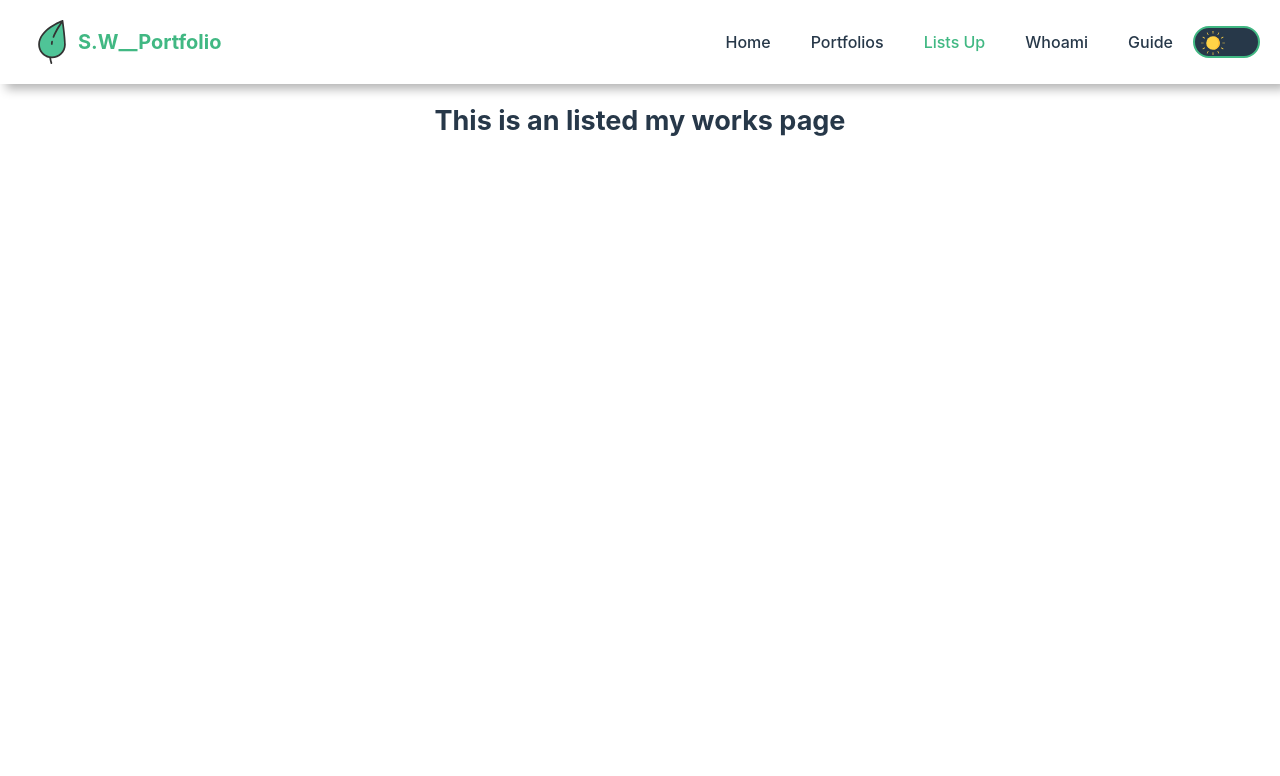
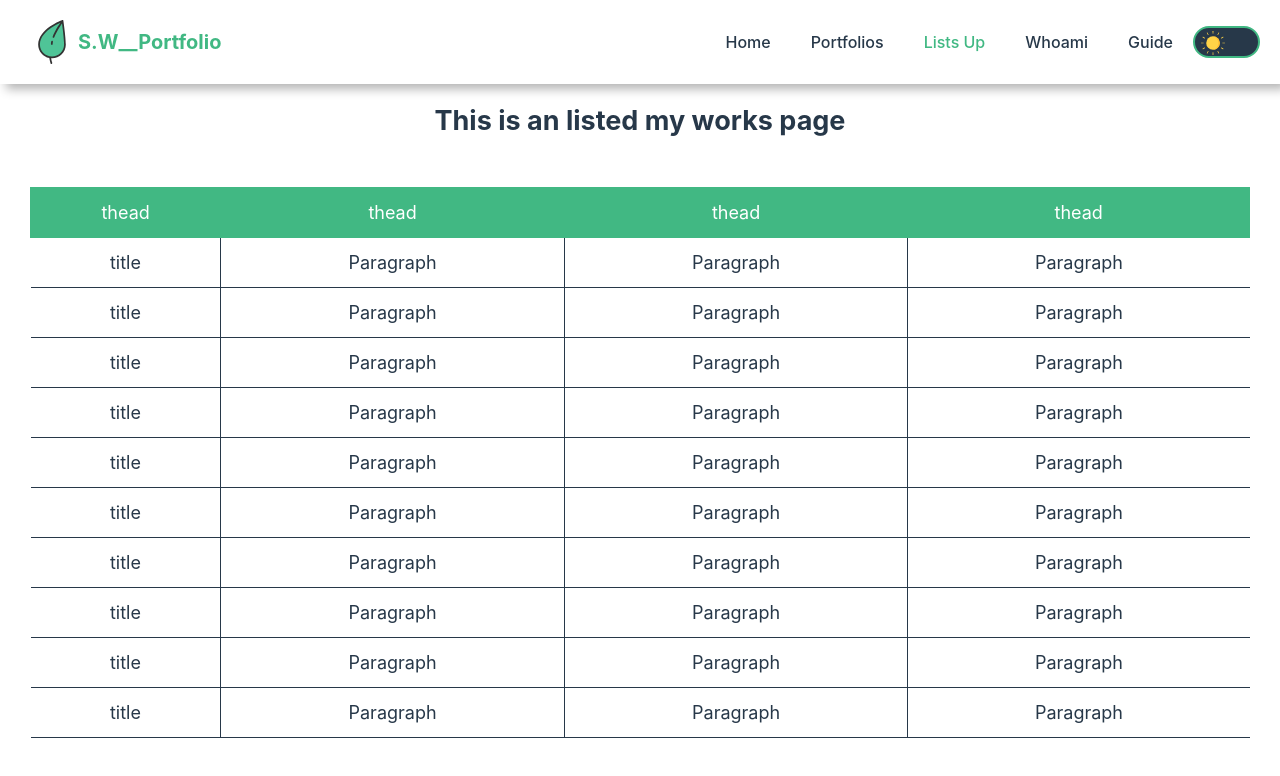
Before and after one commit to yondupark/vuefolio, a Vue app: page /Listsup in a window 1280 px wide. Shown: the top 776 px of the page. Built offline with nearby package versions, Linux system fonts and the light colour scheme.

Commit message:
Making Structures

```diff
--- a/src/assets/scss/common.scss
+++ b/src/assets/scss/common.scss
@@ -45,8 +45,8 @@ $error: '#b71c1c';
 
 .pageContens {
   font-size: 1.8rem;
-    padding: 2rem 3rem;
-    min-height: 50rem;
+  padding: 2rem 3rem;
+  min-height: 50rem;
 }
 .vue-container + .guidewrap {
     position: fixed;
@@ -77,6 +77,7 @@ $error: '#b71c1c';
       }
     }
   }
+
   .toggle-slider {
     cursor: pointer;
     display: flex;
@@ -140,10 +141,9 @@ $error: '#b71c1c';
   }
 }
 
+
 .vueHome {
-  width: 160rem;
-  min-height: calc(100vh - 8.3rem);
-  margin: 0 auto;
+  @include contentsWrap;
   @include flexbox;
   > div {
     padding: 2rem 5rem;
@@ -157,3 +157,62 @@ $error: '#b71c1c';
     }
   }
 }
+
+.portfolios {
+  @include contentsWrap;
+  > ul {
+    @include flexbox;
+    flex-wrap: wrap;
+    justify-content: flex-start;
+    align-items: baseline;
+    padding: 2rem 5rem;
+    list-style: none;
+    li {
+      width: 18%;
+      height: 30rem;
+      background: $pointColor;
+      margin: 1%;
+    }
+  }
+}
+
+.listsup {
+  @include contentsWrap;
+  table {
+    width: 100%;
+    border-collapse: collapse;
+    margin-top: 5rem;
+    caption {
+      overflow: hidden;
+      white-space: nowrap;
+      clip: rect(1px,1px,1px,1px);
+      clip-path: inset(50%);
+      width: 1px;
+      height: 1px;
+      margin: 0 0 -1px;
+      padding: 0;
+      border: 0;
+    }
+    thead th {
+      font-size: 1.8rem;
+      padding: 1.4rem 0;
+      color: #fff;
+      background: $pointColor;
+      border:1px solid $pointColor;
+      font-weight: 400;
+    }
+    tbody th {
+      padding: 1.4rem 0;
+      border:1px solid $primarayColor;
+      border-left: none;
+      font-weight: 400;
+    }
+    tbody td {
+      border:1px solid $primarayColor;
+      font-weight: 400;
+      &:last-child {
+        border-right: none;
+      }
+    }
+  }
+}
--- a/src/assets/scss/reset.scss
+++ b/src/assets/scss/reset.scss
@@ -3,6 +3,10 @@ $textColor : #273849;
 $pointColor: #41b883;
 $secondaryColor: #36495e;
 $error: '#b71c1c';
+
+:root {
+    font-size: 62.5%;
+}
 
 @mixin baseColors {
     display: flex;
@@ -14,9 +18,10 @@ $error: '#b71c1c';
     justify-content: space-between;
     align-items: center;
 }
-
-:root {
-    font-size: 62.5%;
+@mixin contentsWrap {
+    width: 160rem;
+    max-width: 100%;
+    margin: 0 auto;
 }
 * {
     margin: 0;
--- a/src/views/Listsup.vue
+++ b/src/views/Listsup.vue
@@ -1,5 +1,86 @@
 <template>
-  <div class="about">
+  <div class="listsup">
     <h1>This is an listed my works page</h1>
+    <table>
+      <caption>table</caption>
+      <colgroup>
+        <col />
+        <col />
+        <col />
+        <col />
+      </colgroup>
+      <thead>
+        <tr>
+          <th>thead</th>
+          <th>thead</th>
+          <th>thead</th>
+          <th>thead</th>
+        </tr>
+      </thead>
+      <tbody>
+          <tr
+              v-for="(tables, i) in tabledata"
+              :key="i"
+              class="portfolios boxs"
+          >
+            <th>{{ tables.title }}</th>
+            <td>{{ tables.subtitle }}</td>
+            <td>{{ tables.subtitle }}</td>
+            <td>{{ tables.subtitle }}</td>
+          </tr>
+      </tbody>
+    </table>
   </div>
 </template>
+
+
+
+<script>
+export default {
+  name: 'tables',
+  data: () => ({
+    tabledata: [
+      {
+        title: 'title',
+        subtitle: 'Paragraph',
+      },
+      {
+        title: 'title',
+        subtitle: 'Paragraph',
+      },
+      {
+        title: 'title',
+        subtitle: 'Paragraph',
+      },
+      {
+        title: 'title',
+        subtitle: 'Paragraph',
+      },
+      {
+        title: 'title',
+        subtitle: 'Paragraph',
+      },
+      {
+        title: 'title',
+        subtitle: 'Paragraph',
+      },
+      {
+        title: 'title',
+        subtitle: 'Paragraph',
+      },
+      {
+        title: 'title',
+        subtitle: 'Paragraph',
+      },
+      {
+        title: 'title',
+        subtitle: 'Paragraph',
+      },
+      {
+        title: 'title',
+        subtitle: 'Paragraph',
+      },
+    ],
+  }),
+};
+</script>
--- a/src/views/Portfolios.vue
+++ b/src/views/Portfolios.vue
@@ -1,10 +1,64 @@
 <template>
-  <div class="about">
-    <h1>This is an Ptf page</h1>
-    <ul>
-      <li>리스트 형태로 보여주고</li>
-      <li>클릭 시 상세 페이지</li>
-      <li>상세페이지에서는 프로젝트명 / 프로젝트 설명 / 작업시 장단점 표출</li>
-    </ul>
-  </div>
+    <div class="portfolios">
+        <ul>
+          <li
+              v-for="(portfolios, i) in listedptf"
+              :key="i"
+              class="portfolios boxs"
+          >
+            <h2 class="desc">{{ portfolios.title }}</h2>
+            <p class="colorDesc">{{ portfolios.subtitle }}</p>
+          </li>
+        </ul>
+    </div>
 </template>
+
+<script>
+export default {
+  name: 'portfolios',
+  data: () => ({
+    listedptf: [
+      {
+        title: 'title',
+        subtitle: 'Paragraph',
+      },
+      {
+        title: 'title',
+        subtitle: 'Paragraph',
+      },
+      {
+        title: 'title',
+        subtitle: 'Paragraph',
+      },
+      {
+        title: 'title',
+        subtitle: 'Paragraph',
+      },
+      {
+        title: 'title',
+        subtitle: 'Paragraph',
+      },
+      {
+        title: 'title',
+        subtitle: 'Paragraph',
+      },
+      {
+        title: 'title',
+        subtitle: 'Paragraph',
+      },
+      {
+        title: 'title',
+        subtitle: 'Paragraph',
+      },
+      {
+        title: 'title',
+        subtitle: 'Paragraph',
+      },
+      {
+        title: 'title',
+        subtitle: 'Paragraph',
+      },
+    ],
+  }),
+};
+</script>
--- a/src/views/home.vue
+++ b/src/views/home.vue
@@ -25,7 +25,3 @@
     </div>
   </div>
 </template>
-
-<script>
-
-</script>
```
